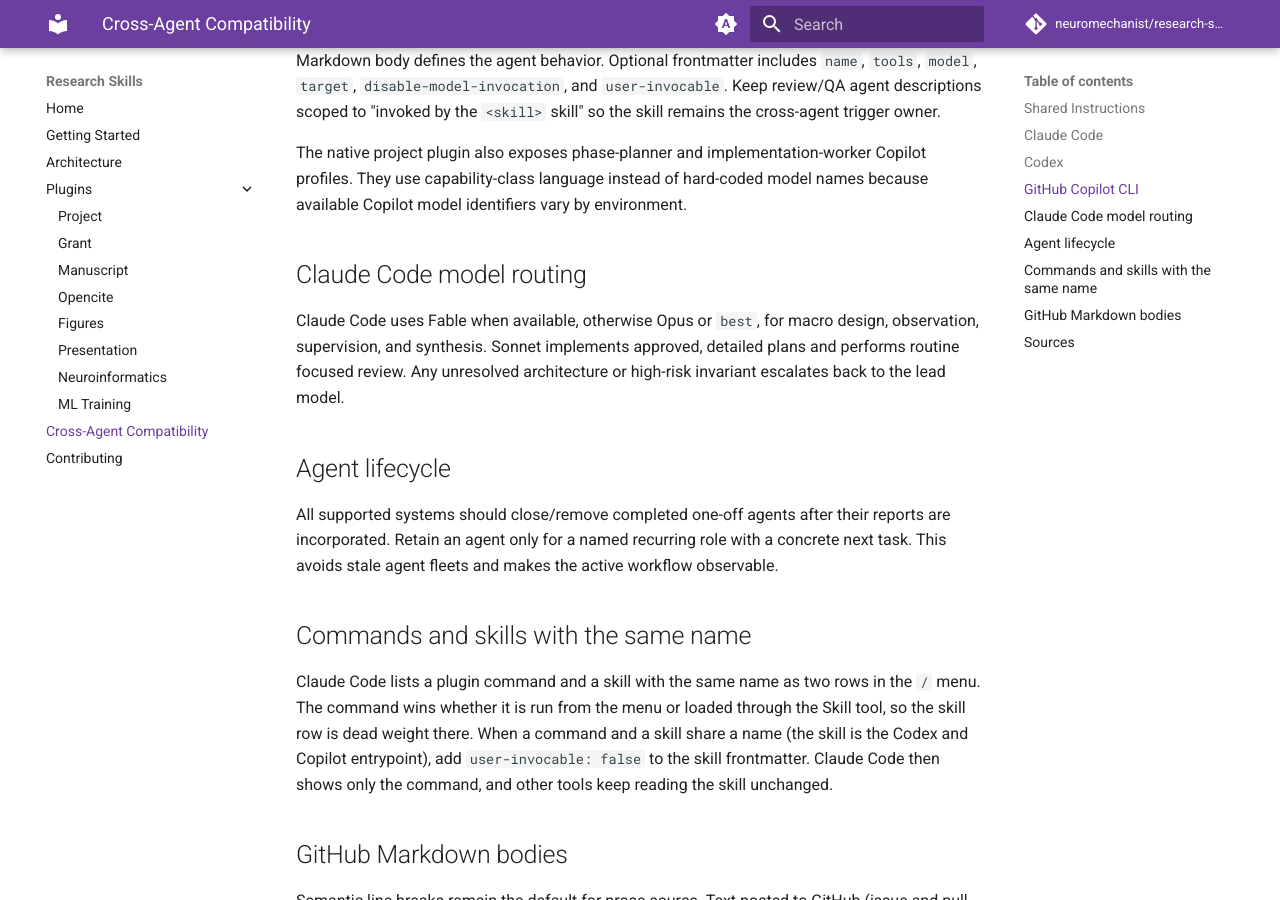
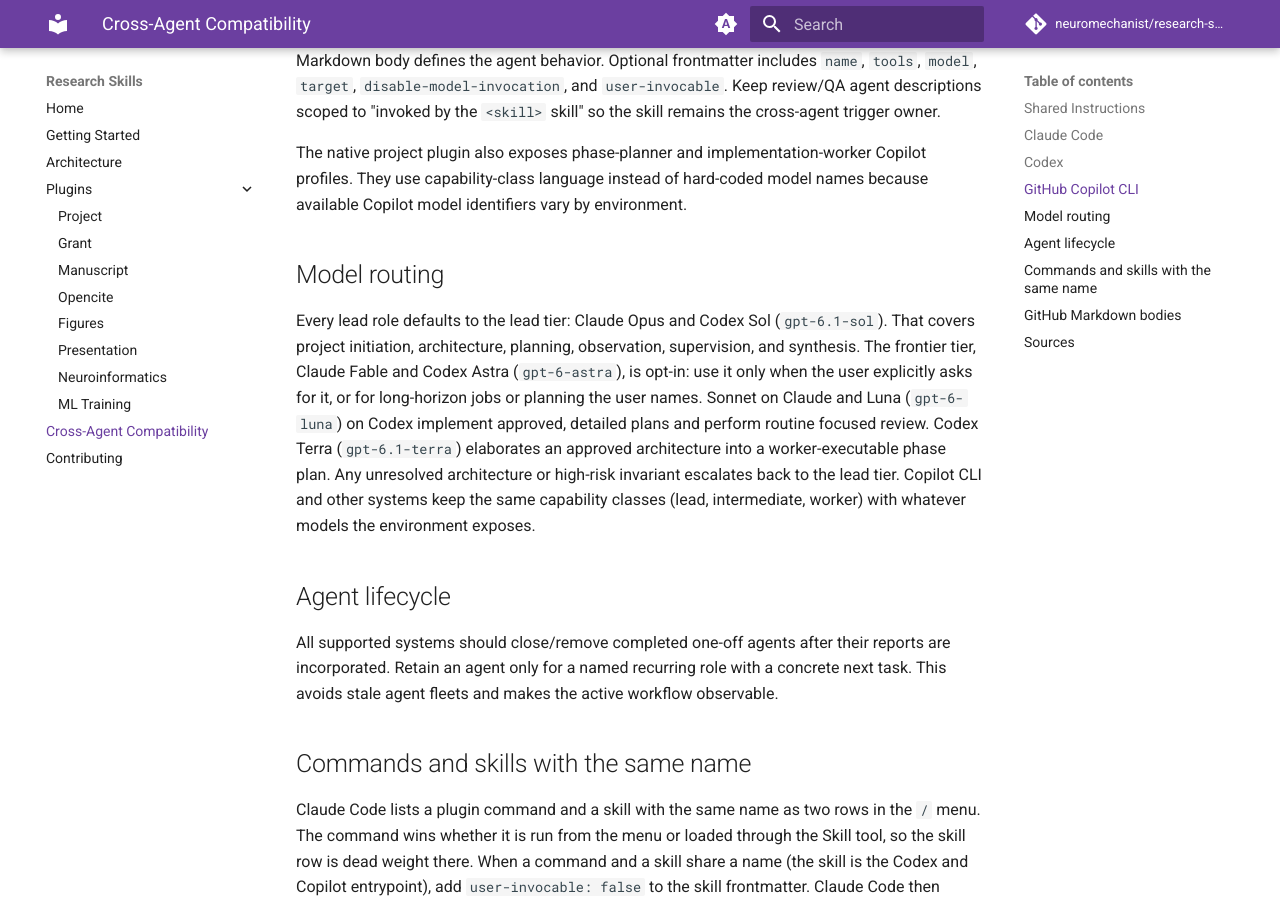
Before and after one commit to neuromechanist/research-skills, an MkDocs documentation site: the page built from docs/cross-agent-compatibility.md, in a window 1280 px wide and 900 px high, scrolled down 2561 px. Built offline with MkDocs 1.6.1 and Material for MkDocs 9.7.7, drawn with Linux system fonts in a browser that asks for light colours; comment, search, counter and statistics services are not loaded.

Commit message:
project routing: lead tier default, frontier opt-in, gpt-6 model ids
Fable and Astra become opt-in frontier tiers; Opus and Sol are the lead defaults. Codex ids move to gpt-6.1-sol, gpt-6.1-terra, gpt-6-luna across agent-fanout, planning, review panel, and agent templates. Adds a regression test for retired ids. Tested: repo tests pass.

```diff
--- a/docs/cross-agent-compatibility.md
+++ b/docs/cross-agent-compatibility.md
@@ -84,12 +84,15 @@
 instead of hard-coded model names because available Copilot model identifiers
 vary by environment.
 
-## Claude Code model routing
+## Model routing
 
-Claude Code uses Fable when available, otherwise Opus or `best`, for macro
-design, observation, supervision, and synthesis. Sonnet implements approved,
-detailed plans and performs routine focused review. Any unresolved architecture
-or high-risk invariant escalates back to the lead model.
+Every lead role defaults to the lead tier: Claude Opus and Codex Sol (`gpt-6.1-sol`).
+That covers project initiation, architecture, planning, observation, supervision, and synthesis.
+The frontier tier, Claude Fable and Codex Astra (`gpt-6-astra`), is opt-in: use it only when the user explicitly asks for it, or for long-horizon jobs or planning the user names.
+Sonnet on Claude and Luna (`gpt-6-luna`) on Codex implement approved, detailed plans and perform routine focused review.
+Codex Terra (`gpt-6.1-terra`) elaborates an approved architecture into a worker-executable phase plan.
+Any unresolved architecture or high-risk invariant escalates back to the lead tier.
+Copilot CLI and other systems keep the same capability classes (lead, intermediate, worker) with whatever models the environment exposes.
 
 ## Agent lifecycle
 
```
Also changed, not shown: AGENTS.md (+1 -1 lines), README.md (+2 -2 lines), plugins/project/commands/epic-dev.md (+3 -2 lines), plugins/project/skills/agent-fanout/SKILL.md (+27 -15 lines), plugins/project/skills/agent-fanout/references/fanout-mechanics.md (+11 -7 lines), plugins/project/skills/codebase-onboarding/SKILL.md (+1 -1 lines), plugins/project/skills/implementation-planning/SKILL.md (+8 -8 lines), plugins/project/skills/pr-review-toolkit/SKILL.md (+1 -1 lines), plugins/project/skills/pr-review-toolkit/references/review-panel-protocol.md (+2 -2 lines), plugins/project/skills/workflow-reference/SKILL.md (+2 -1 lines), 4 other files.
